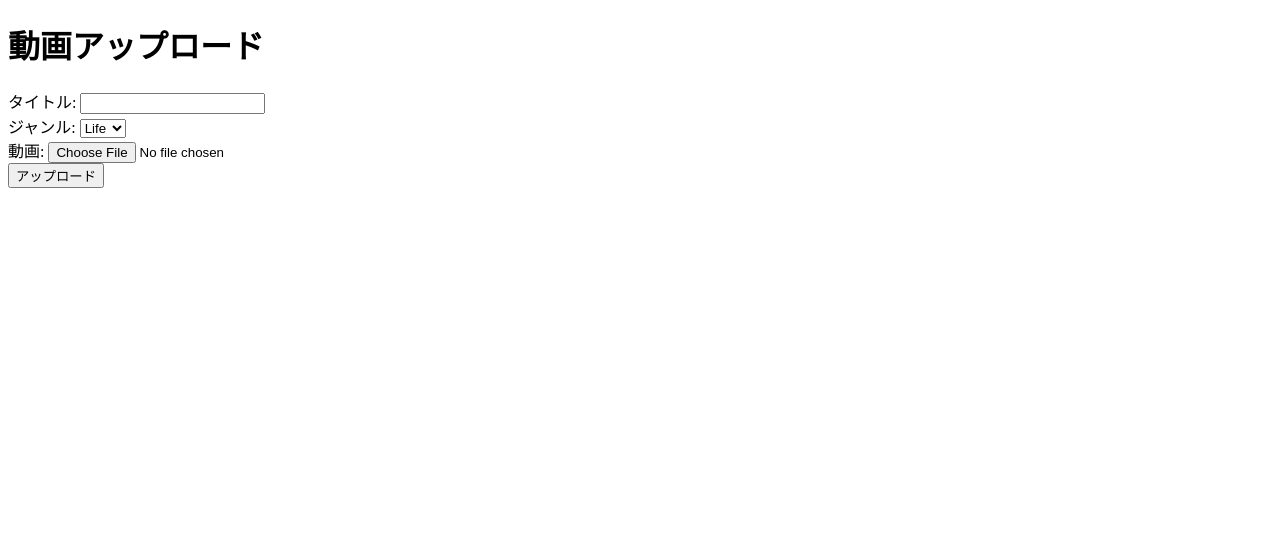
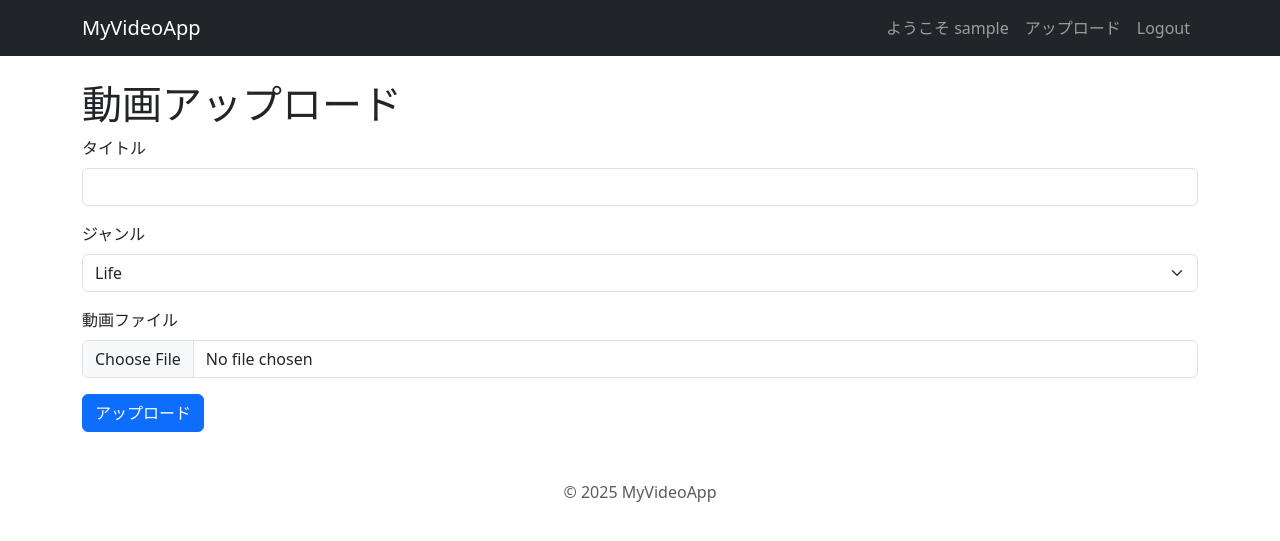
Before and after one commit to sodack2/rearth_youtube, a Flask app: page /upload in a window 1280 px wide. Shown: the top 541 px of the page. Run offline with Flask 3, Linux system fonts and the light colour scheme; the visitor is signed in with stand-in values (Sample User, id 1); data comes from the database, SQL or seed files in the repository.

Commit message:
Update upload.html

```diff
--- a/templates/upload.html
+++ b/templates/upload.html
@@ -1,18 +1,25 @@
-<!DOCTYPE html>
-<html>
-<head><title>アップロード</title></head>
-<body>
+{% extends 'base.html' %}
+{% block title %}動画アップロード{% endblock %}
+
+{% block content %}
   <h1>動画アップロード</h1>
   <form method="post" enctype="multipart/form-data">
-    タイトル: <input type="text" name="title"><br>
-    ジャンル:
-    <select name="category">
-      {% for cat in categories %}
-      <option value="{{ cat.id }}">{{ cat.name }}</option>
-      {% endfor %}
-    </select><br>
-    動画: <input type="file" name="file"><br>
-    <button type="submit">アップロード</button>
+    <div class="mb-3">
+      <label class="form-label">タイトル</label>
+      <input type="text" name="title" class="form-control">
+    </div>
+    <div class="mb-3">
+      <label class="form-label">ジャンル</label>
+      <select name="category" class="form-select">
+        {% for cat in categories %}
+          <option value="{{ cat.id }}">{{ cat.name }}</option>
+        {% endfor %}
+      </select>
+    </div>
+    <div class="mb-3">
+      <label class="form-label">動画ファイル</label>
+      <input type="file" name="file" class="form-control">
+    </div>
+    <button type="submit" class="btn btn-primary">アップロード</button>
   </form>
-</body>
-</html>
+{% endblock %}
```
